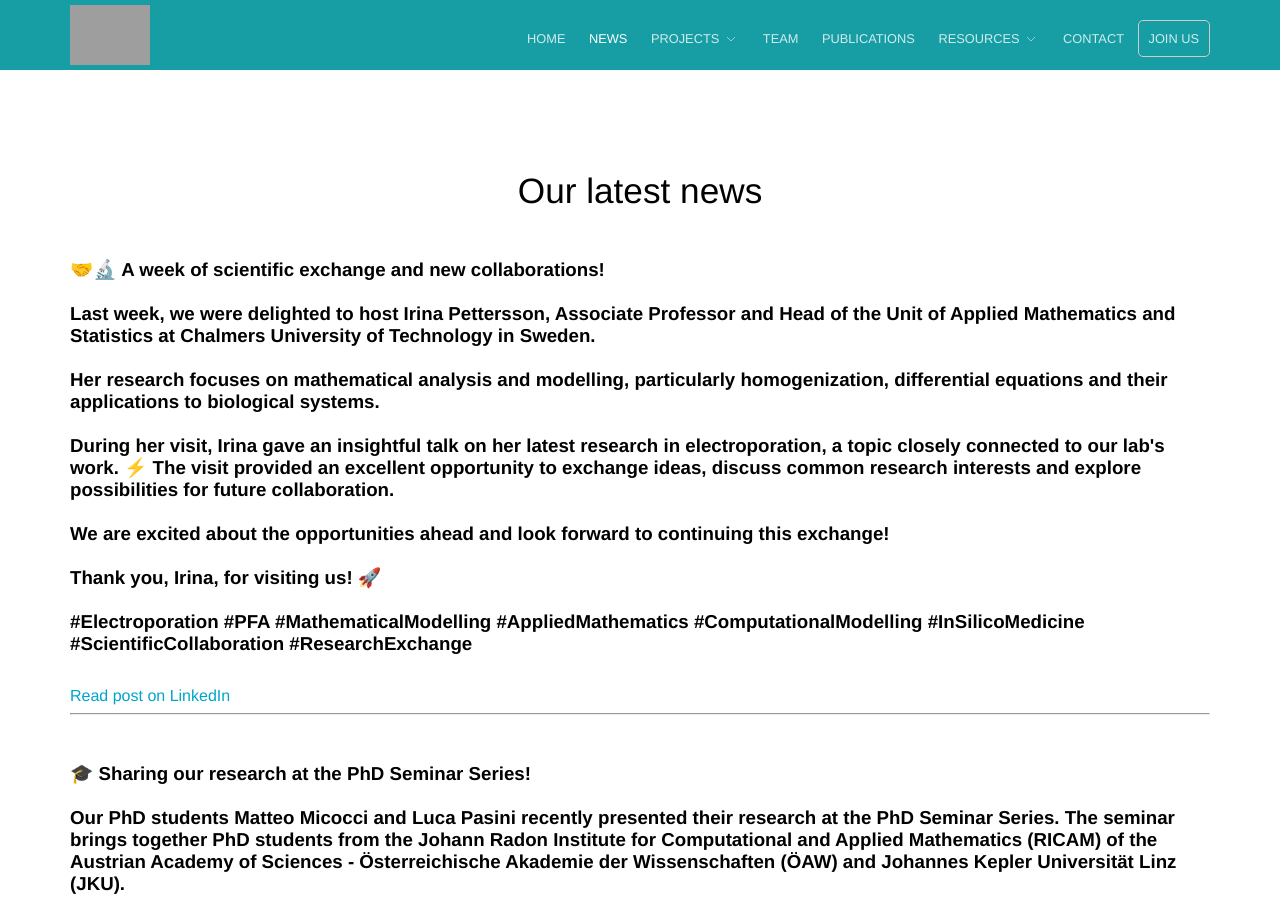
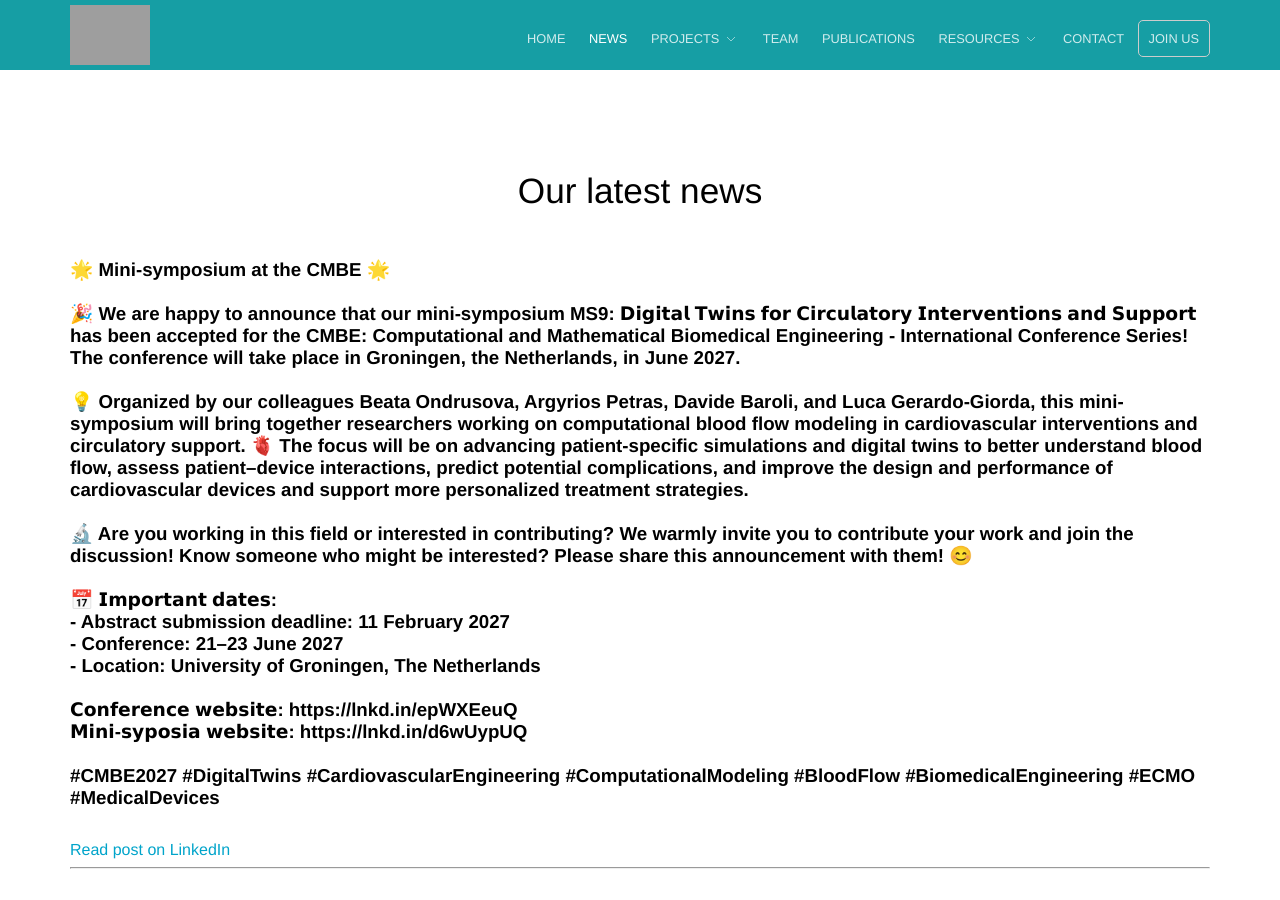
Before and after one commit to linzlabinsilmed/linzlabinsilmed.github.io, a Jekyll site: the page built from news.html, in a window 1280 px wide and 900 px high. Built offline with Jekyll 4.4.1, drawn with Linux system fonts in a browser that asks for light colours; some of the changed text lies outside the part shown; grey boxes are pictures that could not be loaded.

Commit message:
Update LinkedIn feed [auto]

```diff
--- a/_data/linkedin_feed.yml
+++ b/_data/linkedin_feed.yml
@@ -1,3 +1,46 @@
+- title: >-
+    🌟 Mini-symposium at the CMBE 🌟
+
+
+    🎉 We are happy to announce that our mini-symposium MS9: 𝗗𝗶𝗴𝗶𝘁𝗮𝗹
+    𝗧𝘄𝗶𝗻𝘀 𝗳𝗼𝗿 𝗖𝗶𝗿𝗰𝘂𝗹𝗮𝘁𝗼𝗿𝘆 𝗜𝗻𝘁𝗲𝗿𝘃𝗲𝗻𝘁𝗶𝗼𝗻𝘀 𝗮𝗻𝗱
+    𝗦𝘂𝗽𝗽𝗼𝗿𝘁 has been accepted for the CMBE: Computational and
+    Mathematical Biomedical Engineering - International Conference Series! The
+    conference will take place in Groningen, the Netherlands, in June 2027.
+
+
+    💡 Organized by our colleagues Beata Ondrusova, Argyrios Petras, Davide
+    Baroli, and Luca Gerardo-Giorda, this mini-symposium will bring together
+    researchers working on computational blood flow modeling in cardiovascular
+    interventions and circulatory support. 🫀 The focus will be on advancing
+    patient-specific simulations and digital twins to better understand blood
+    flow, assess patient–device interactions, predict potential complications,
+    and improve the design and performance of cardiovascular devices and support
+    more personalized treatment strategies.
+
+
+    🔬 Are you working in this field or interested in contributing? We warmly
+    invite you to contribute your work and join the discussion! Know someone who
+    might be interested? Please share this announcement with them! 😊
+
+
+    📅 𝗜𝗺𝗽𝗼𝗿𝘁𝗮𝗻𝘁 𝗱𝗮𝘁𝗲𝘀:
+
+    - Abstract submission deadline: 11 February 2027
+
+    - Conference: 21–23 June 2027
+
+    - Location: University of Groningen, The Netherlands
+
+
+    𝗖𝗼𝗻𝗳𝗲𝗿𝗲𝗻𝗰𝗲 𝘄𝗲𝗯𝘀𝗶𝘁𝗲: https://lnkd.in/epWXEeuQ
+
+    𝗠𝗶𝗻𝗶-𝘀𝘆𝗽𝗼𝘀𝗶𝗮 𝘄𝗲𝗯𝘀𝗶𝘁𝗲: https://lnkd.in/d6wUypUQ
+
+
+    #CMBE2027 #DigitalTwins #CardiovascularEngineering #ComputationalModeling
+    #BloodFlow #BiomedicalEngineering #ECMO #MedicalDevices
+  url: https://www.linkedin.com/posts/linz-lab-for-in-silico-medical-interventions_cmbe2027-digitaltwins-cardiovascularengineering-activity-7526631619441537024-VVGo
 - title: >-
     🤝🔬 A week of scientific exchange and new collaborations!
 
@@ -298,29 +341,3 @@
     #QA #MedicalResearch #InSilicoMedicine #ComputationalMedicine #ResearchLife
     #Linz #Austria
   url: https://www.linkedin.com/posts/linz-lab-for-in-silico-medical-interventions_qa-medicalresearch-insilicomedicine-activity-7505234102577508352-Baz2
-- title: >-
-    🎓 Huge congratulations to our colleague Minha Anees, who has just earned
-    her PhD! 🎉👏
-
-
-    Under the supervision of Argyrios Petras and Luca Gerardo-Giorda, Minha
-    successfully defended her dissertation entitled “Patient specific modelling
-    of cardiac RFA procedure” 🫀 💻
-
-
-    Her thesis focuses on the use of patient-specific computational modelling to
-    better understand and improve cardiac radiofrequency ablation (RFA). By
-    analysing the impact of patient anatomy, electrode and patch placement, and
-    differences in tissue properties, her work provides valuable insights into
-    treatment effectiveness and procedural safety, with the aim of supporting
-    more personalised ablation strategies in the future.
-
-
-    Congratulations, Minha Anees, on completing your thesis! Wishing you all the
-    best for the future 🌟
-
-
-    #PhD #PhDGraduate #Congratulations #Research #ComputationalModeling
-    #BiomedicalEngineering #CardiacResearch #Cardiology #RadiofrequencyAblation
-    #RFA #MedicalResearch #PersonalizedMedicine #WomenInSTEM
-  url: https://www.linkedin.com/posts/linz-lab-for-in-silico-medical-interventions_phd-phdgraduate-congratulations-activity-7504146804452515840-6yDO
```
